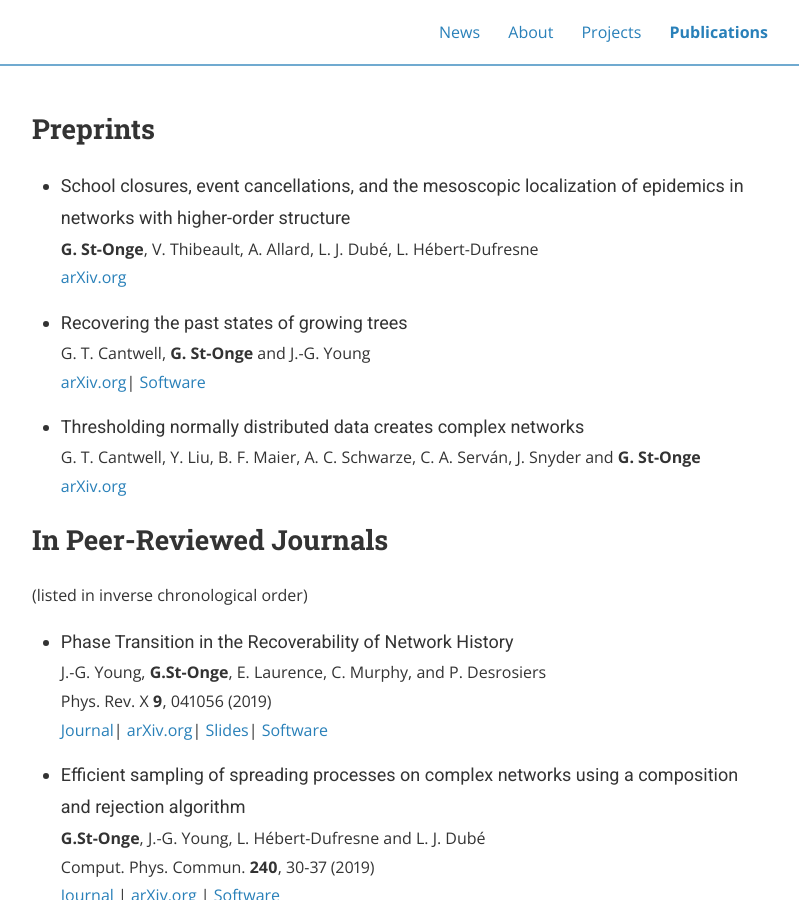
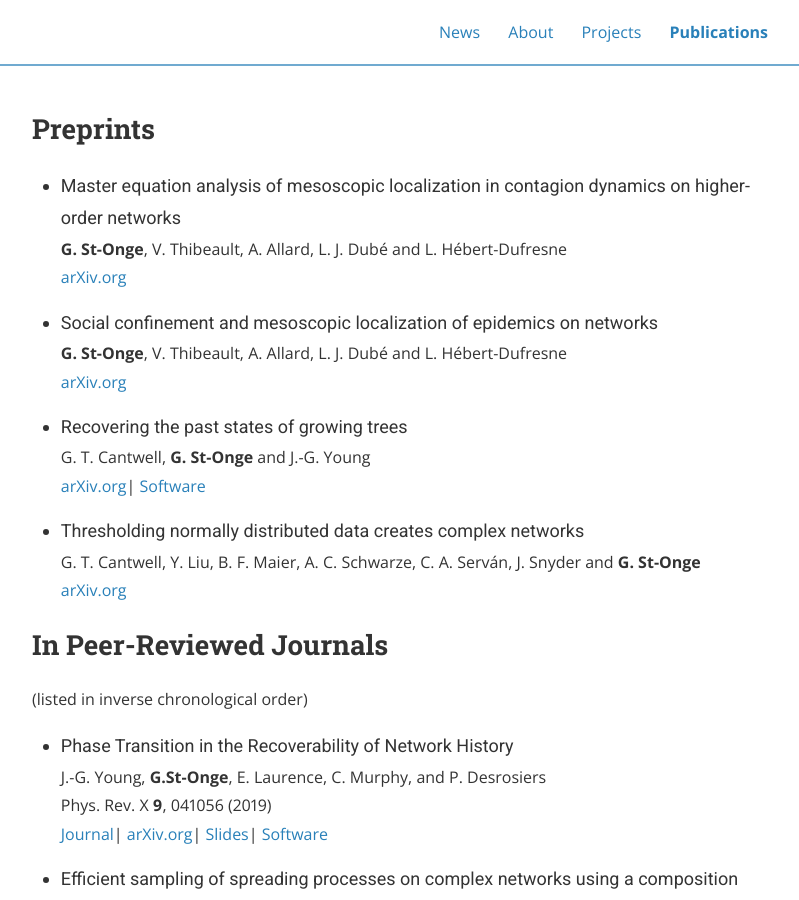
Before and after one commit to gstonge/gstonge.github.io, a Jekyll site: the page built from publications.md, in a window 1280 px wide and 900 px high. Shown: the whole window, without its empty margins (240-1039 px from the left). Built offline with Jekyll 4.4.1, drawn with Linux system fonts in a browser that asks for light colours; nearby versions of some CDN libraries.

Commit message:
added preprint

```diff
--- a/publications.md
+++ b/publications.md
@@ -7,8 +7,14 @@ permalink: /publications/
 
 ## Preprints
 
-* <span class="pub-title">School closures, event cancellations, and the mesoscopic localization of epidemics in networks with higher-order structure</span><br>
-**G. St-Onge**, V. Thibeault, A. Allard, L. J. Dubé, L. Hébert-Dufresne
+* <span class="pub-title">Master equation analysis of mesoscopic localization in contagion dynamics on higher-order networks</span><br>
+**G. St-Onge**, V. Thibeault, A. Allard, L. J. Dubé and L. Hébert-Dufresne
+<br>
+[arXiv.org](https://arxiv.org/abs/2004.10203)
+
+
+* <span class="pub-title">Social confinement and mesoscopic localization of epidemics on networks</span><br>
+**G. St-Onge**, V. Thibeault, A. Allard, L. J. Dubé and L. Hébert-Dufresne
 <br>
 [arXiv.org](https://arxiv.org/abs/2003.05924)
 
```
